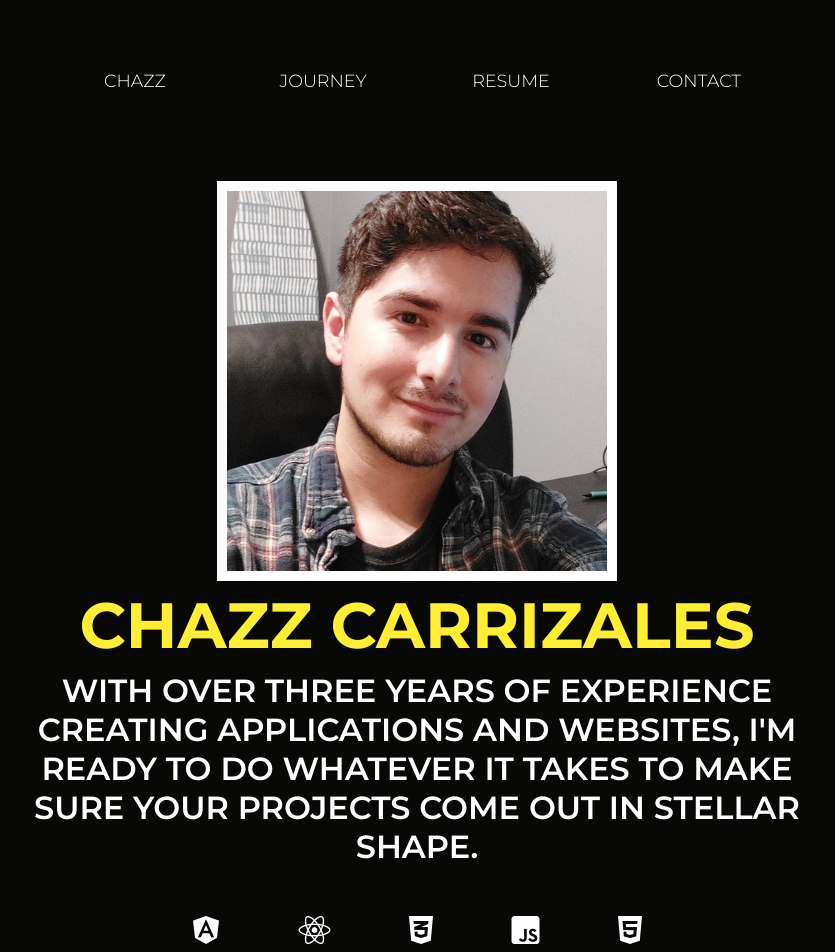
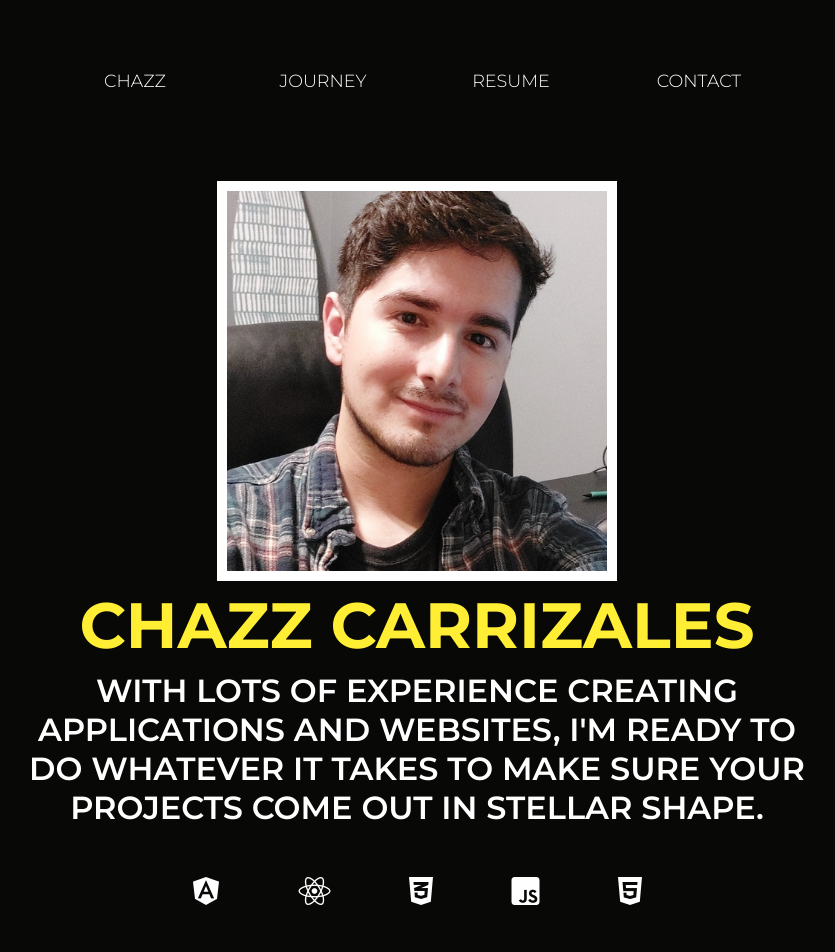
Before and after one commit to czcarrizales/react-portfolio, a React (Create React App) app: page / in a window 1280 px wide. Shown: the top 952 px of the page, without its empty margins (223-1058 px from the left). Built offline with nearby package versions, Linux system fonts and the light colour scheme.

Commit message:
hero description update

```diff
--- a/src/components/Hero.js
+++ b/src/components/Hero.js
@@ -9,7 +9,7 @@ export default function Hero() {
             <div className="hero-text">
             <h1>CHAZZ CARRIZALES</h1>
                 {/* <h2>Making Apps With <span className="complex">Determination</span> And <span className="simple">Perseverance</span></h2> */}
-                <p> With over three years of experience creating applications and websites, I'm ready to do whatever it takes to make sure your projects come out in stellar shape.</p>
+                <p> With lots of experience creating applications and websites, I'm ready to do whatever it takes to make sure your projects come out in stellar shape.</p>
                 <div className="icons">
                 <i class="fa-brands fa-angular fa-2x"></i>
                 <i class="fa-brands fa-react fa-2x"></i>
```
